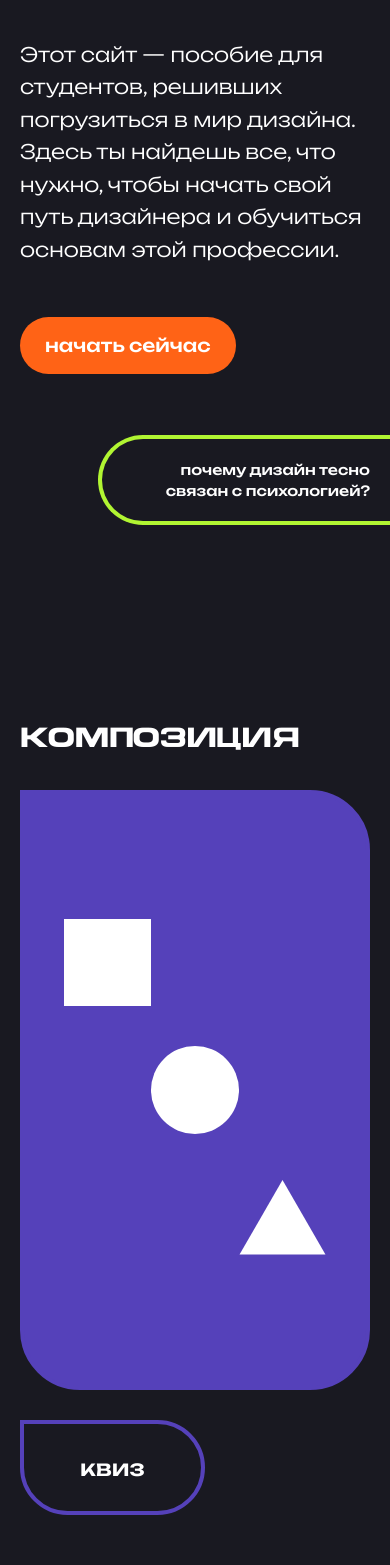
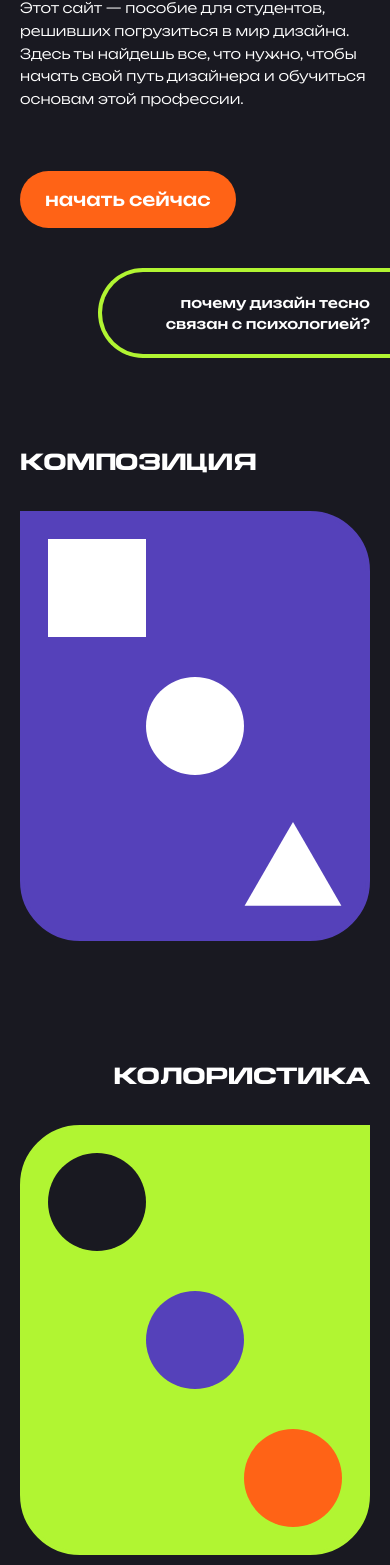
Before and after one commit to hikkanmn/design-course, a Vue app: page / in a window 390 px wide. Shown: the part 432-1997 px from the top of the page. Built offline with nearby package versions, Linux system fonts and the light colour scheme.

Commit message:
correct home page

```diff
--- a/src/components/home/AdditionalButton.vue
+++ b/src/components/home/AdditionalButton.vue
@@ -1,6 +1,6 @@
 <template>
   <div
-    class="col-start-8 col-end-13 row-start-11 row-span-1 sm:col-start-1 flex justify-center items-center h-fit mb-4"
+    class="xs:hidden col-start-8 col-end-13 row-start-11 row-span-1 sm:col-start-1 flex justify-center items-center h-fit mb-4"
   >
     <router-link title="переход к разделу Ресурсы" to="/resources" @click="scrollToTop">
       <button
--- a/src/components/home/ColoristBlock.vue
+++ b/src/components/home/ColoristBlock.vue
@@ -1,19 +1,19 @@
 <template>
   <router-link
     title="переход к разделу Колористика"
-    class="col-start-8 col-end-13 row-start-4 row-span-1 flex items-end justify-end"
+    class="col-start-8 col-end-13 row-start-4 row-span-1 xs:row-start-5 flex items-end justify-end"
     to="/color"
     @click="scrollToTop"
   >
     <h2
-      class="text-white font-myMedium lg:text-[30px] md:text-[26px] text-[35px] uppercase cursor-pointer lg:hover:text-[32px] hover:text-[37px] hover:text-customLime"
+      class="text-white font-myMedium lg:text-[30px] md:text-[26px] xs:text-[22px] text-[35px] uppercase cursor-pointer lg:hover:text-[32px] hover:text-[37px] hover:text-customLime"
     >
       Колористика
     </h2>
   </router-link>
 
   <div
-    class="group flex gap-x-10 lg:gap-x-0 col-start-8 col-end-13 row-start-5 row-span-3 xs:col-start-1 sm:col-start-4 sm:row-span-2 w-full bg-customLime rounded-br-[60px] rounded-bl-[60px] rounded-tl-[60px] justify-center items-center p-20 xl:p-16 lg:p-10 md:p-14 sm:p-10 hover:bg-opacity-10 border-customLime border-4 duration-1000"
+    class="group flex gap-x-10 lg:gap-x-0 col-start-8 col-end-13 row-start-5 row-span-3 xs:row-span-3 xs:row-start-6 xs:col-start-1 sm:col-start-4 sm:row-span-2 w-full bg-customLime rounded-br-[60px] rounded-bl-[60px] rounded-tl-[60px] justify-center items-center p-20 xl:p-16 lg:p-10 md:p-14 sm:p-10 xs:p-6 hover:bg-opacity-10 border-customLime border-4 duration-1000"
   >
     <!-- <div class="flex gap-x-10"> -->
     <div
@@ -28,7 +28,7 @@
     <!-- </div> -->
   </div>
   <div
-    class="col-start-9 col-end-13 row-start-8 row-span-1 sm:row-start-7 justify-self-end lg:h-1/2 sm:h-1/3 lg:w-fit text-white border-customLime border-4 rounded-br-[60px] rounded-bl-[60px] rounded-tl-[60px] flex justify-end items-center px-14"
+    class="xs:hidden col-start-9 col-end-13 row-start-8 row-span-1 sm:row-start-7 justify-self-end lg:h-1/2 sm:h-1/3 lg:w-fit text-white border-customLime border-4 rounded-br-[60px] rounded-bl-[60px] rounded-tl-[60px] flex justify-end items-center px-14"
   >
     <p
       class="lowercase font-myUnbounded font-medium lg:text-[18px] sm:text-[22px] text-[22px] text-white"
--- a/src/components/home/CompositionBlock.vue
+++ b/src/components/home/CompositionBlock.vue
@@ -5,13 +5,13 @@
     to="/composition"
     @click="scrollToTop"
     ><h2
-      class="text-white font-myMedium lg:text-[30px] md:text-[26px] text-[35px] uppercase cursor-pointer lg:hover:text-[32px] hover:text-[37px] hover:text-customPurple"
+      class="text-white font-myMedium lg:text-[30px] md:text-[26px] xs:text-[22px] text-[35px] uppercase cursor-pointer lg:hover:text-[32px] hover:text-[37px] hover:text-customPurple"
     >
       Композиция
     </h2></router-link
   >
   <div
-    class="col-start-1 col-end-7 row-start-2 row-span-3 xs:col-end-13 sm:col-end-10 sm:row-span-2 w-full bg-customPurple rounded-br-[60px] rounded-bl-[60px] rounded-tr-[60px] flex justify-center items-center lg:flex-col gap-10 p-20 xl:p-16 lg:p-10 md:p-14 sm:p-10 hover:bg-opacity-10 border-customPurple border-4 duration-1000"
+    class="col-start-1 col-end-7 row-start-2 row-span-3 xs:row-span-3 xs:row-start-2 xs:col-end-13 sm:col-end-10 sm:row-span-2 w-full bg-customPurple rounded-br-[60px] rounded-bl-[60px] rounded-tr-[60px] flex justify-center items-center lg:flex-col gap-10 p-20 xl:p-16 lg:p-10 md:p-14 sm:p-10 xs:p-6 hover:bg-opacity-10 border-customPurple border-4 duration-1000"
   >
     <div
       class="w-1/6 xl:w-1/5 lg:w-1/3 aspect-square lg:self-start bg-white hover:opacity-50 hover:scale-110"
@@ -26,7 +26,7 @@
     />
   </div>
   <div
-    class="col-start-1 col-end-6 row-start-5 row-span-1 sm:row-start-4 lg:h-1/2 sm:h-1/3 lg:w-fit border-customPurple border-4 rounded-br-[60px] rounded-bl-[60px] rounded-tr-[60px] flex justify-start items-center px-14"
+    class="xs:hidden col-start-1 col-end-6 row-start-5 row-span-1 sm:row-start-4 lg:h-1/2 sm:h-1/3 lg:w-fit border-customPurple border-4 rounded-br-[60px] rounded-bl-[60px] rounded-tr-[60px] flex justify-start items-center px-14"
   >
     <p
       class="lowercase font-myUnbounded font-medium lg:text-[18px] sm:text-[22px] text-[22px] text-white"
--- a/src/components/home/IntroSection.vue
+++ b/src/components/home/IntroSection.vue
@@ -1,5 +1,5 @@
 <template>
-  <div class="mt-[70px] mb-[-150px] md:mb-[-50px] lg:mt-[50px] md:mt-[25px] sm:mt-0">
+  <div class="mt-[70px] mb-[-150px] md:mb-[-50px] xs:mb-0 lg:mt-[50px] md:mt-[25px] sm:mt-0">
     <!-- Заголовок -->
     <div class="group w-full flex text-center flex-col">
       <h1
@@ -32,7 +32,7 @@
     >
       <!-- Текстовый блок -->
       <p
-        class="font-myUnbounded font-light text-[30px] lg:text-[26px] md:text-[22px] sm:text-[20px] col-start-1 col-end-9 row-start-2 row-end-4 sm:col-end-13 text-white leading-relaxed"
+        class="font-myUnbounded font-light text-[30px] lg:text-[26px] md:text-[22px] sm:text-[20px] xs:text-[14px] col-start-1 col-end-9 row-start-2 row-end-4 sm:col-end-13 text-white leading-relaxed"
       >
         Этот сайт — пособие для студентов, решивших погрузиться в мир дизайна. Здесь ты найдешь все,
         что нужно, чтобы начать свой путь дизайнера и обучиться основам этой профессии.
--- a/src/components/home/MainHome.vue
+++ b/src/components/home/MainHome.vue
@@ -7,7 +7,7 @@ import AdditionalButton from '/src/components/home/AdditionalButton.vue'
 
 <template>
   <div
-    class="grid grid-cols-12 grid-rows-11 gap-y-[30px] gap-x-[10px] my-28 lg:my-0 px-[135px] lg:px-[100px] md:px-[50px] sm:px-[20px]"
+    class="grid grid-cols-12 grid-rows-12 xs:grid-rows-12 gap-y-[30px] gap-x-[10px] my-28 lg:my-0 px-[135px] lg:px-[100px] md:px-[50px] sm:px-[20px] xs:mb-20"
   >
     <!-- Блок 1: Композиция -->
     <CompositionBlock />
--- a/src/components/home/TypographyBlock.vue
+++ b/src/components/home/TypographyBlock.vue
@@ -1,17 +1,17 @@
 <template>
   <router-link
     title="переход к разделу Типографика"
-    class="col-start-1 col-end-7 row-start-7 row-span-1 flex items-end justify-start"
+    class="col-start-1 col-end-7 row-start-7 row-span-1 xs:row-start-9 flex items-end justify-start"
     to="/typography"
     @click="scrollToTop"
     ><h2
-      class="text-white font-myMedium lg:text-[30px] md:text-[26px] text-[35px] uppercase cursor-pointer lg:hover:text-[32px] hover:text-[37px] hover:text-customPurple"
+      class="text-white font-myMedium lg:text-[30px] md:text-[26px] xs:text-[22px] text-[35px] uppercase cursor-pointer lg:hover:text-[32px] hover:text-[37px] hover:text-customPurple"
     >
       Типографика
     </h2></router-link
   >
   <div
-    class="col-start-1 col-end-7 row-start-8 row-span-3 sm:col-end-10 sm:row-span-2 xs:col-end-13 w-full bg-customPurple rounded-br-[60px] rounded-bl-[60px] rounded-tr-[60px] flex justify-center items-center text-center px-20 py-10 hover:bg-opacity-10 border-customPurple border-4 duration-1000 text-white text-[11rem] font-mySoyuzGrotesk font-bold lowercase xl:text-[10rem] lg:text-[8rem]"
+    class="col-start-1 col-end-7 row-start-8 row-span-3 sm:col-end-10 sm:row-span-2 xs:row-span-3 xs:row-start-10 xs:col-end-13 w-full bg-customPurple rounded-br-[60px] rounded-bl-[60px] rounded-tr-[60px] flex justify-center items-center text-center px-20 py-10 hover:bg-opacity-10 border-customPurple border-4 duration-1000 text-white text-[11rem] xs:text-[5rem] font-mySoyuzGrotesk font-bold lowercase xl:text-[10rem] lg:text-[8rem]"
   >
     <p class="flex justify-center items-center gap-x-20 lg:flex-col w-full">
       <span
@@ -30,7 +30,7 @@
     </p>
   </div>
   <div
-    class="col-start-1 col-end-6 row-start-11 row-span-1 sm:row-start-10 lg:h-1/2 sm:h-1/3 lg:w-fit border-customPurple border-4 rounded-br-[60px] rounded-bl-[60px] rounded-tr-[60px] flex justify-start items-center px-14 md:px-10"
+    class="xs:hidden col-start-1 col-end-6 row-start-11 row-span-1 sm:row-start-10 lg:h-1/2 sm:h-1/3 lg:w-fit border-customPurple border-4 rounded-br-[60px] rounded-bl-[60px] rounded-tr-[60px] flex justify-start items-center px-14 md:px-10"
   >
     <p
       class="lowercase font-myUnbounded font-medium lg:text-[18px] sm:text-[22px] text-[22px] text-white"
```
